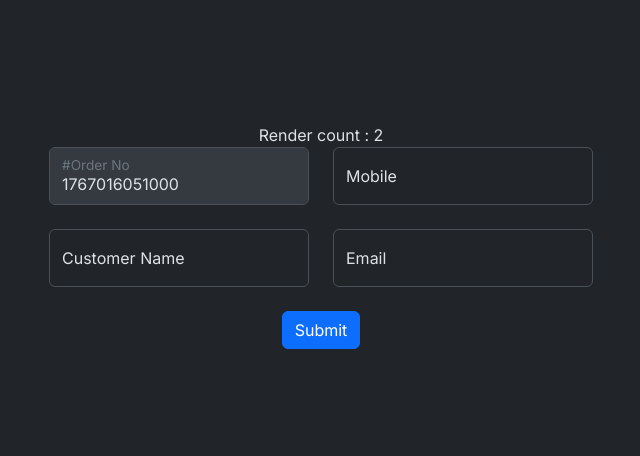
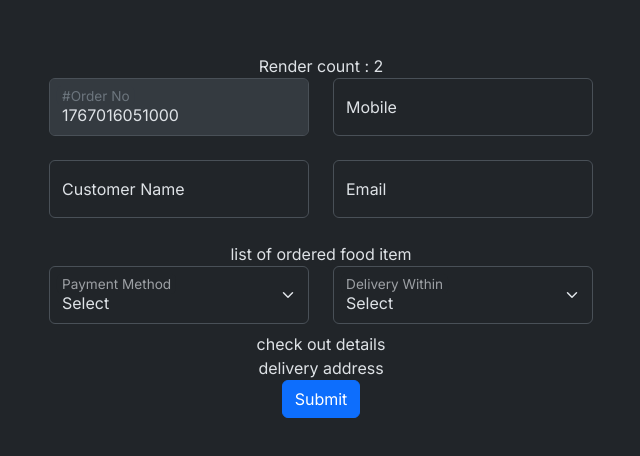
Before and after one commit to sor753/food-delivery-form, a React (Vite) app: page / in a window 1280 px wide. Shown: the part 164-620 px from the top of the page, without its empty margins (319-959 px from the left). Built offline with nearby package versions, Linux system fonts and the light colour scheme.

Commit message:
Add a Dropdown List with RHF

```diff
--- a/src/FoodDeliveryForm.tsx
+++ b/src/FoodDeliveryForm.tsx
@@ -1,13 +1,30 @@
 import { useForm, type FieldErrors } from 'react-hook-form';
 import TextField from './controls/TextField';
 import getRenderCount from './utils/getRenderCount';
+import Select from './controls/Select';
+import type { SelectOptionType } from './types';
 
 type FoodDeliveryFormType = {
   orderNo: string;
   customerName: string;
   mobile: string;
   email: string;
+  paymentMethod: string;
+  deliveryIn: number;
 };
+// const paymentOptions: SelectOptionType[] = ['slect', 'online', 'COD'];
+const paymentOptions: SelectOptionType[] = [
+  { value: '', text: 'Select' },
+  { value: 'online', text: 'Paid Online' },
+  { value: 'COD', text: 'Cash on Delivery' },
+];
+const deliveryOptions: SelectOptionType[] = [
+  { value: 0, text: 'Select' },
+  { value: 30, text: 'Half an Hour' },
+  { value: 60, text: '1 Hour' },
+  { value: 120, text: '2 Hours' },
+  { value: 180, text: '3 Hours' },
+];
 
 const RenderCount = getRenderCount();
 
@@ -25,6 +42,8 @@
       customerName: '',
       mobile: '',
       email: '',
+      paymentMethod: '',
+      deliveryIn: 0,
     },
   });
 
@@ -109,6 +128,32 @@
           />
         </div>
       </div>
+      <div>list of ordered food item</div>
+      <div className="row mb-2">
+        <div className="col">
+          <Select
+            label="Payment Method"
+            options={paymentOptions}
+            {...register('paymentMethod', {
+              required: 'Payment Method is required',
+            })}
+            error={errors.paymentMethod}
+          />
+        </div>
+        <div className="col">
+          <Select
+            label="Delivery Within"
+            options={deliveryOptions}
+            {...register('deliveryIn', {
+              required: 'Delivery time is required',
+            })}
+            error={errors.deliveryIn}
+          />
+        </div>
+      </div>
+      <div>check out details</div>
+      <div>delivery address</div>
+
       <button type="submit" className="btn btn-primary">
         Submit
       </button>
--- /dev/null
+++ b/src/controls/Select.tsx
@@ -0,0 +1,35 @@
+import { forwardRef, type ForwardedRef } from 'react';
+import type { FieldError } from 'react-hook-form';
+import type { SelectOptionType } from '../types';
+
+type SelectFieldProps = React.SelectHTMLAttributes<HTMLSelectElement> & {
+  label: string;
+  options: SelectOptionType[];
+  error?: FieldError;
+};
+
+const Select = forwardRef(
+  (
+    { className = '', label, options, error, ...props }: SelectFieldProps,
+    ref: ForwardedRef<HTMLSelectElement>
+  ) => {
+    return (
+      <div className="form-floating">
+        <select className={`form-select ${className}`} ref={ref} {...props}>
+          {options.map((option, i) => (
+            <option
+              key={i}
+              value={typeof option == 'string' ? option : option.value}
+            >
+              {typeof option == 'string' ? option : option.text}
+            </option>
+          ))}
+        </select>
+        <label>{label}</label>
+        {error && <div className="error-feedback">{error.message}</div>}
+      </div>
+    );
+  }
+);
+
+export default Select;
--- /dev/null
+++ b/src/types/index.ts
@@ -0,0 +1,4 @@
+export type SelectOptionType =
+  | string
+  | { value: string; text: string }
+  | { value: number; text: string };
```
